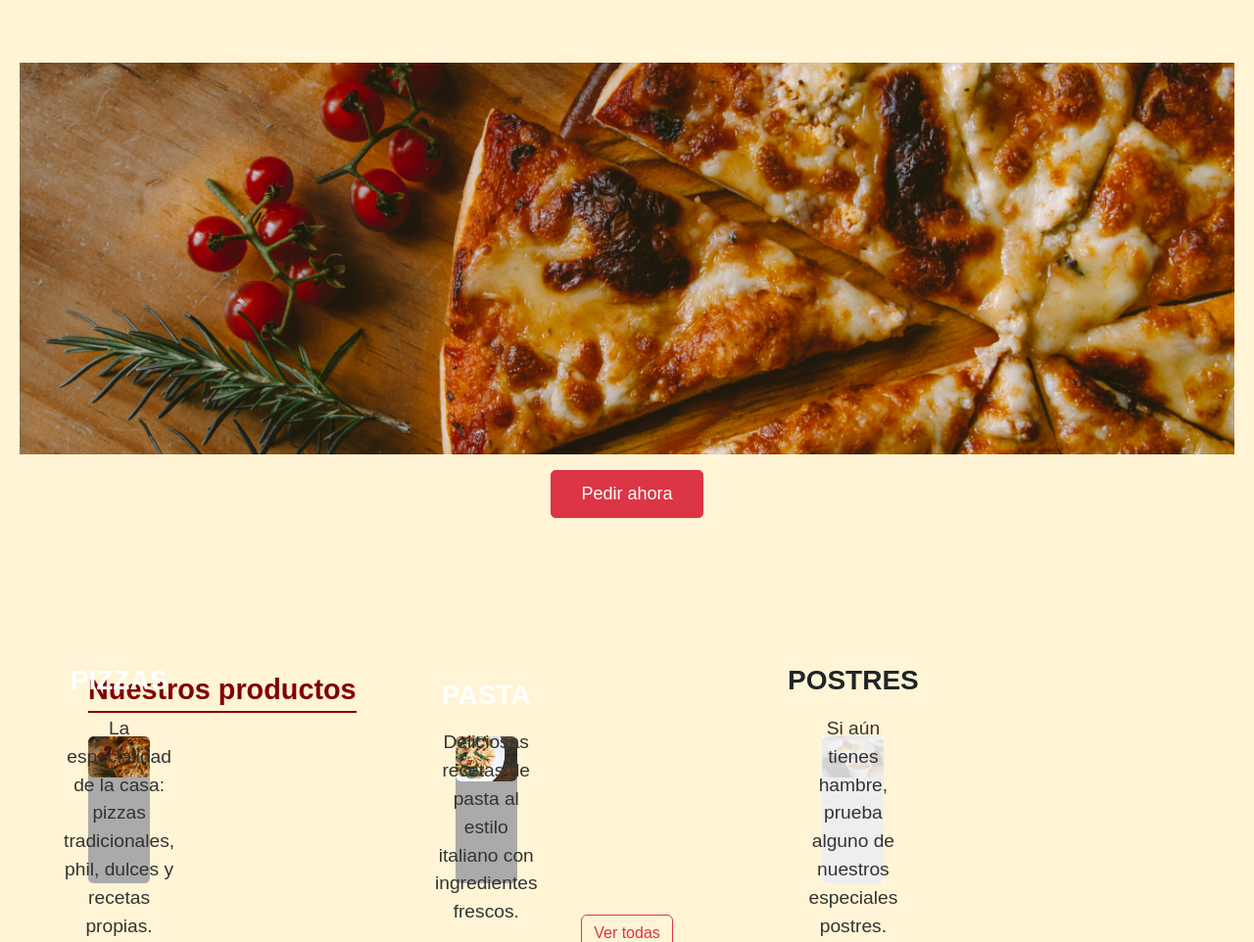
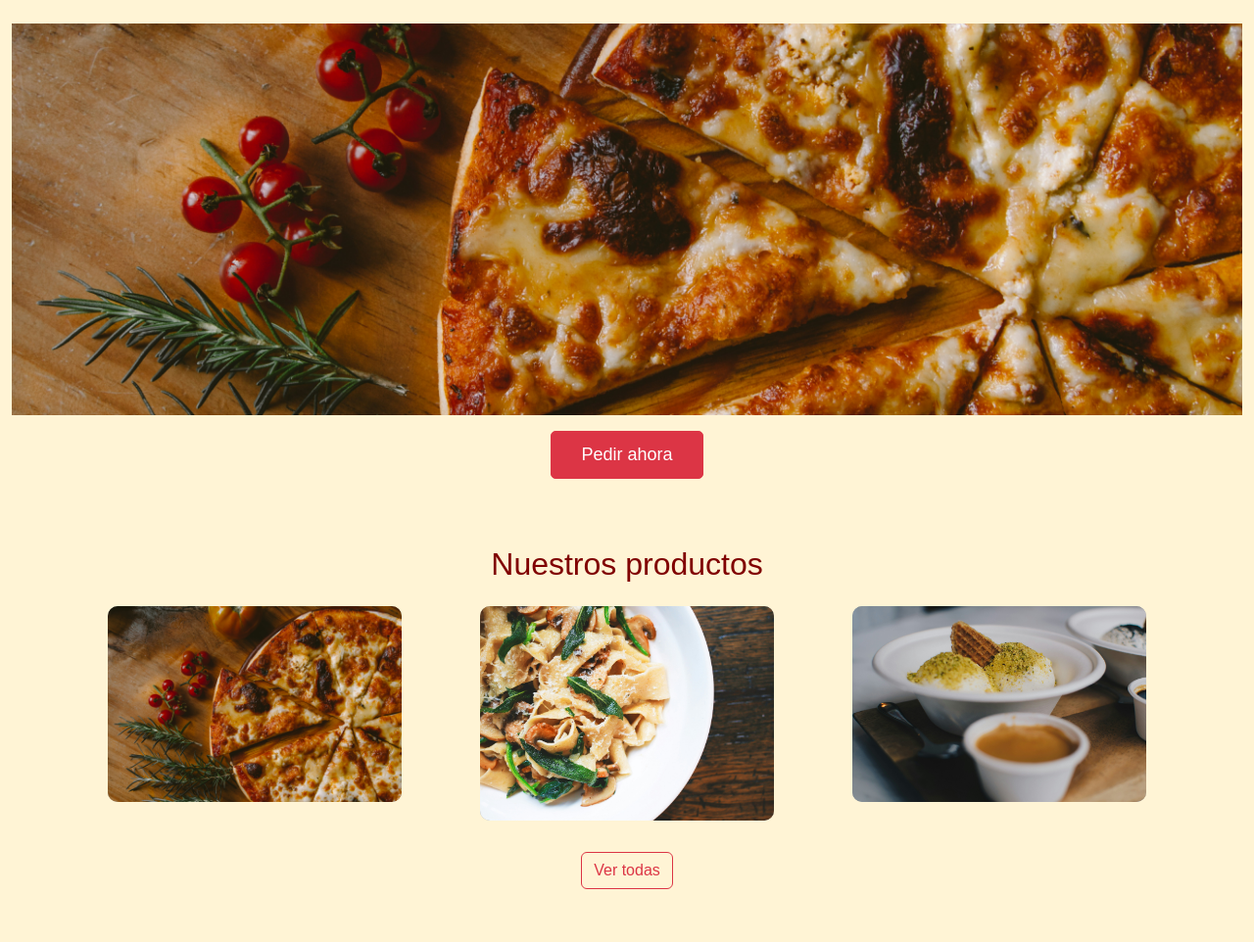
Before and after one commit to lmiel/Little-Italy, a Django app: page / in a window 1280 px wide. Shown: the part 73-1035 px from the top of the page at 98% size. Run offline with Django 5.2, Linux system fonts and the light colour scheme.

Commit message:
menu done

```diff
--- a/little_italy/little_italy/static/css/styles.css
+++ b/little_italy/little_italy/static/css/styles.css
@@ -50,64 +50,75 @@
     border-radius: 5px;
 }
 
-/* Button Container */
-.button-container {
-    display: flex;
-    justify-content: center;
-    align-items: center;
-    width: 30%;
-    background-color: #ccc;
-    border-radius: 5px;
-}
-
-.button-container button {
-    padding: 10px 20px;
-    background-color: #800000;
-    color: white;
-    border: none;
-    border-radius: 5px;
-    cursor: pointer;
-}
-
 /* Productos Section */
 .productos {
     padding: 20px;
+    background-color: rgb(255, 244, 213); /* Fondo acorde a la página */
 }
 
 .productos h2 {
     text-align: center;
-}
-
-.productos-grid {
-    display: flex;
-    justify-content: space-around;
-    flex-wrap: wrap;
-    margin: 20px 0;
+    font-size: 2rem;
+    color: #800000;
+    margin-bottom: 20px;
 }
 
 .producto {
-    width: 18%;
-    height: 150px;
-    background-color: #aaa;
-    border-radius: 5px;
+    position: relative;
+    overflow: hidden; /* Oculta contenido adicional */
+    border-radius: 10px; /* Bordes redondeados */
+    width: 100%; /* Ocupa toda la columna */
+    max-width: 300px; /* Tamaño máximo del producto */
+    margin: auto; /* Centra cada producto */
+    background-color: #aaa; /* Color base para depurar */
+    transition: transform 0.3s ease; /* Transición suave */
 }
 
-.ver-todas {
-    text-align: center;
+.producto img {
+    width: 100%; /* Imagen ocupa todo el contenedor */
+    height: auto; /* Mantiene proporción */
+    border-radius: 10px;
+    transition: transform 0.3s ease; /* Ampliación suave */
 }
 
-.ver-todas a {
-    color: #800000;
-    text-decoration: none;
+.producto-hover {
+    position: absolute; /* Superpone al contenedor */
+    top: 0;
+    left: 0;
+    width: 100%;
+    height: 100%;
+    display: flex;
+    flex-direction: column;
+    justify-content: center;
+    align-items: center;
+    text-align: center;
+    background-color: rgba(0, 0, 0, 0.7); /* Fondo semitransparente */
+    opacity: 0; /* Oculta inicialmente */
+    transition: opacity 0.3s ease, background-color 0.3s ease; /* Transiciones suaves */
+    border-radius: 10px; /* Coincide con el borde del contenedor */
 }
 
-/* Imagen Final */
-.imagen-final img {
-    width: 100%;
-    border-radius: 5px;
+.producto:hover img {
+    transform: scale(1.1); /* Efecto de zoom */
 }
 
-/* Menu Styling */
+.producto:hover .producto-hover {
+    opacity: 1; /* Muestra el contenido del hover */
+}
+
+.producto-hover h3 {
+    font-size: 1.5rem;
+    margin: 0;
+    color: white;
+}
+
+.producto-hover p {
+    font-size: 1rem;
+    margin-top: 10px;
+    color: white;
+}
+
+/* Carta Section */
 .menu-container {
     padding: 20px;
     text-align: center;
@@ -169,76 +180,25 @@
 }
 
 .menu-item h3 a {
-    text-decoration: none !important; /* Completely remove underline */
+    text-decoration: none !important; /* Completamente sin subrayado */
     color: #800000;
 }
 
 .menu-item h3 a:hover {
-    color: #a00000; /* Change color on hover */
-}
-
-/* Dish Details Page */
-.container {
-    margin-top: 20px;
-    padding: 20px;
-}
-
-.container h1 {
-    font-size: 2.5rem;
-    color: #800000;
-    font-weight: bold;
-    margin-bottom: 20px;
-    text-align: center;
-}
-
-/* .container img {
-    border-radius: 10px;
-    box-shadow: 0 4px 8px rgba(0, 0, 0, 0.1);
-    margin: 20px auto;
-    display: block;
-    max-width: 60%;
-} */
-
-.container h2 {
-    font-size: 1.8rem;
-    color: #800000;
-    margin-top: 30px;
-    font-weight: bold;
-    border-bottom: 2px solid #800000;
-    display: inline-block;
-    padding-bottom: 5px;
-}
-
-.container ul {
-    list-style-type: disc;
-    padding-left: 40px;
-    margin-top: 10px;
-}
-
-.container ul li {
-    font-size: 1.2rem;
-    color: #333;
-    margin-bottom: 10px;
-}
-
-.container p {
-    font-size: 1.2rem;
-    color: #333;
-    margin-top: 10px;
-}
-
-.container p strong {
-    font-size: 1.5rem;
-    color: #800000;
+    color: #a00000; /* Cambia el color al pasar el ratón */
 }
 
 /* Responsive Design */
 @media (max-width: 768px) {
+    .producto {
+        max-width: 100%; /* Ajusta los productos al ancho completo */
+    }
+
+    .productos h2 {
+        font-size: 1.8rem;
+    }
+
     .menu-grid {
         grid-template-columns: repeat(auto-fit, minmax(200px, 1fr));
     }
-
-    .container img {
-        max-width: 90%;
-    }
 }
--- a/little_italy/little_italy/templates/little_italy/home.html
+++ b/little_italy/little_italy/templates/little_italy/home.html
@@ -22,7 +22,7 @@
                         <img src="{% static 'img/pizza.jpg' %}" alt="Pizza" class="img-fluid rounded">
                         <div class="producto-hover position-absolute top-0 start-0 w-100 h-100 d-flex flex-column justify-content-center align-items-center text-center text-white">
                             <h3 class="fw-bold">PIZZAS</h3>
-                            <p>La especialidad de la casa: pizzas tradicionales, phil, dulces y recetas propias.</p>
+                            <p>La especialidad de la casa: pizzas tradicionales, pepperoni y recetas propias.</p>
                         </div>
                     </div>
                 </div>
@@ -40,13 +40,12 @@
                 <div class="col-6 col-md-4 mb-3">
                     <div class="producto position-relative">
                         <img src="{% static 'img/dessert.jpg' %}" alt="Postres" class="img-fluid rounded">
-                        <div class="producto-hover position-absolute top-0 start-0 w-100 h-100 d-flex flex-column justify-content-center align-items-center text-center text-dark" style="background-color: rgba(255, 255, 255, 0.8);">
+                        <div class="producto-hover position-absolute top-0 start-0 w-100 h-100 d-flex flex-column justify-content-center align-items-center text-center text-white">
                             <h3 class="fw-bold">POSTRES</h3>
                             <p>Si aún tienes hambre, prueba alguno de nuestros especiales postres.</p>
                         </div>
                     </div>
                 </div>
-            </div>
             <div class="text-center mt-3">
                 <a href="{% url 'menu' %}" class="btn btn-outline-danger">Ver todas</a>
             </div>
```
Also changed, not shown: little_italy/little_italy/static/img/pasta_producto.jpg (added).
